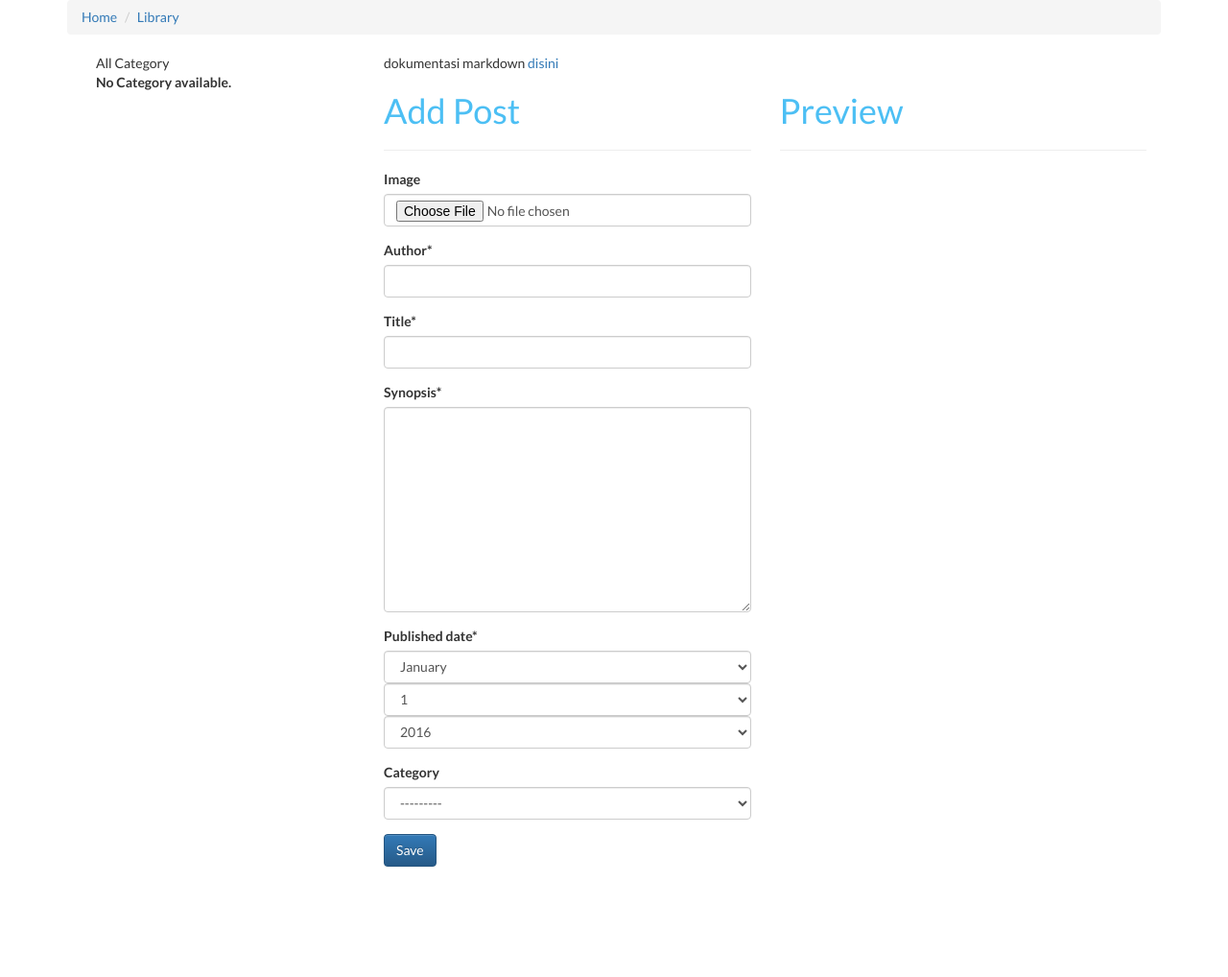
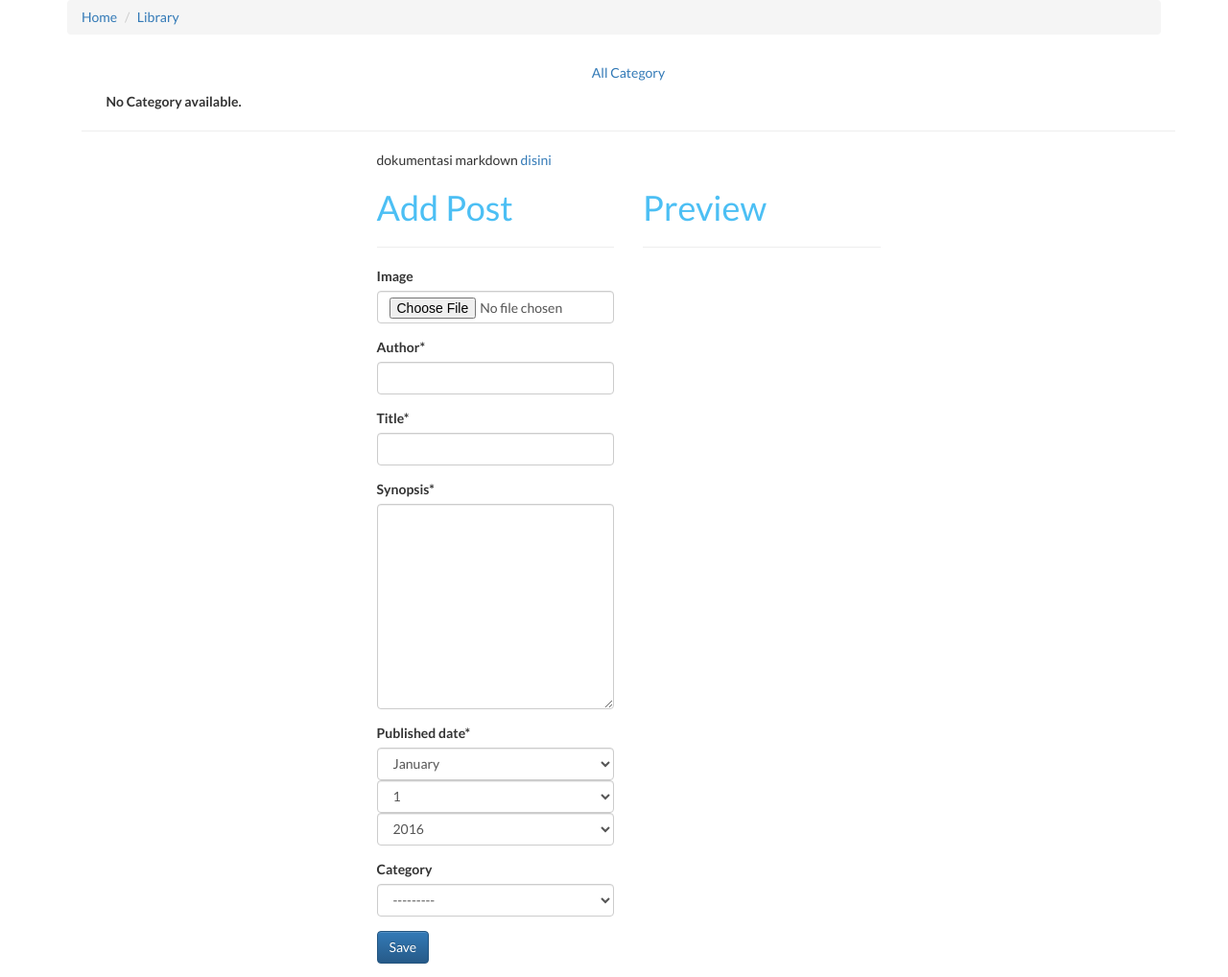
Before and after one commit to dimansion/portfolio-django, a Django app: a page that uses templates/library/base.html in a window 1280 px wide. Shown: the whole page at 96% size. Before the commit the page ends 904 px from the top, so only its background shows below. Run offline with Django 3.2, Linux system fonts and the light colour scheme; data that the repository does not hold is empty; some libraries are stand-ins or nearby versions.

Commit message:
change navigation bar on library app

```diff
--- a/library/templatetags/library_extras.py
+++ b/library/templatetags/library_extras.py
@@ -5,4 +5,4 @@ register = template.Library()
 
 @register.inclusion_tag('library/cats.html')
 def get_category_list(cat=None):
-    return {'cats': Category.objects.all(), 'act_cat': cat}
+    return {'cats': Category.objects.all().order_by('name'), 'act_cat': cat}
--- a/templates/library/base.html
+++ b/templates/library/base.html
@@ -6,19 +6,21 @@
 {% endblock %}
 {% block content %}
     <div class="container">
-    <div class="row-fluid">
-        <div class="col-md-3">
+    <div class="row">
+        <div class="col-md-12">
             <div class="sidebar-nav">
-                  <ul class="nav nav-list">
-                    <li class="nav-header">All Category</li>
-                  </ul>
-                <ul class="nav nav-list">
+                <ul class="nav nav-list nav-justified">
+                  <li><a href="{% url 'library:index' %}">All Category</a></li>
+                </ul>
+                <ul class="list-inline">
                     <li></li>
                     <li></li>
                     {% block side_block %}
                     {% get_category_list category %}
                     {% endblock %}
                 </ul>
+            </div>
+            <hr>
 
 
 
@@ -34,10 +36,8 @@
 
             </div>
             <!--/.well -->
-
-        </div>
         <!--/span-->
-        <div class="col-md-9">
+        <div class="col-sm-6 col-sm-offset-3">
             {% block body_block %}
             {% endblock %}
         </div>
--- a/templates/library/cats.html
+++ b/templates/library/cats.html
@@ -1,5 +1,5 @@
 {% if cats %}
-    <ul class="nav nav-sidebar">
+    <ul class="nav nav-pills nav-justified">
 {% for c in cats %}
     {% if c == act_cat %} <li  class="active" > {% else  %} <li>{% endif %}
             <a href="{% url 'library:category'  c.slug %}">{{ c.name }}</a></li>
--- a/templates/library/post_detail.html
+++ b/templates/library/post_detail.html
@@ -17,6 +17,7 @@
 </div>
 <hr>
 <div class="addthis_inline_share_toolbox"></div>
+<hr>
 <!-- <div class="fb-comments" data-href="{{ request.build_absolut_uri }}" data-numposts="5"></div>
  -->
 <script type="text/javascript" src="//s7.addthis.com/js/300/addthis_widget.js#pubid=ra-57b0a2066b8e9682"></script>
```
Also changed, not shown: 1 other file.
